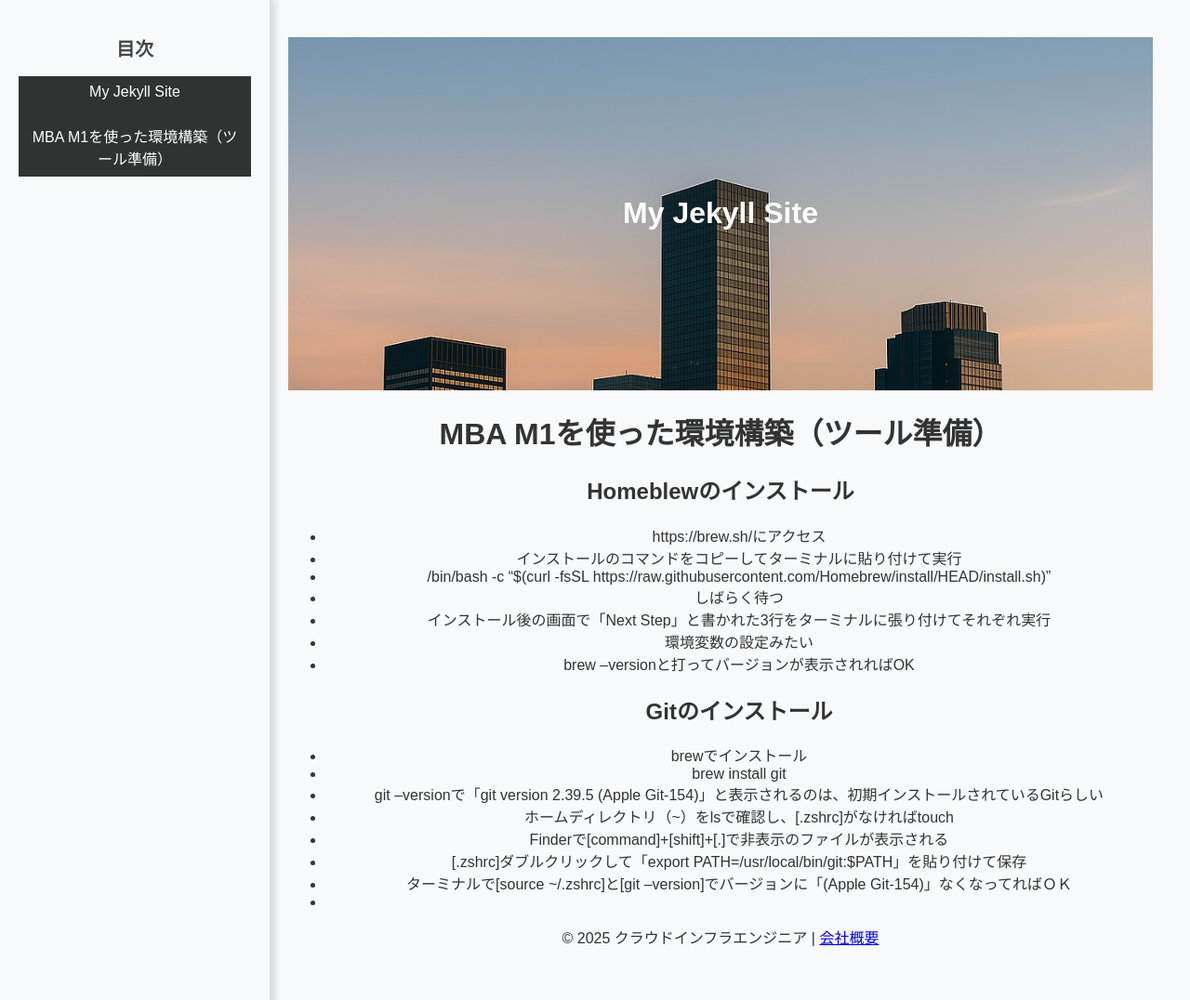
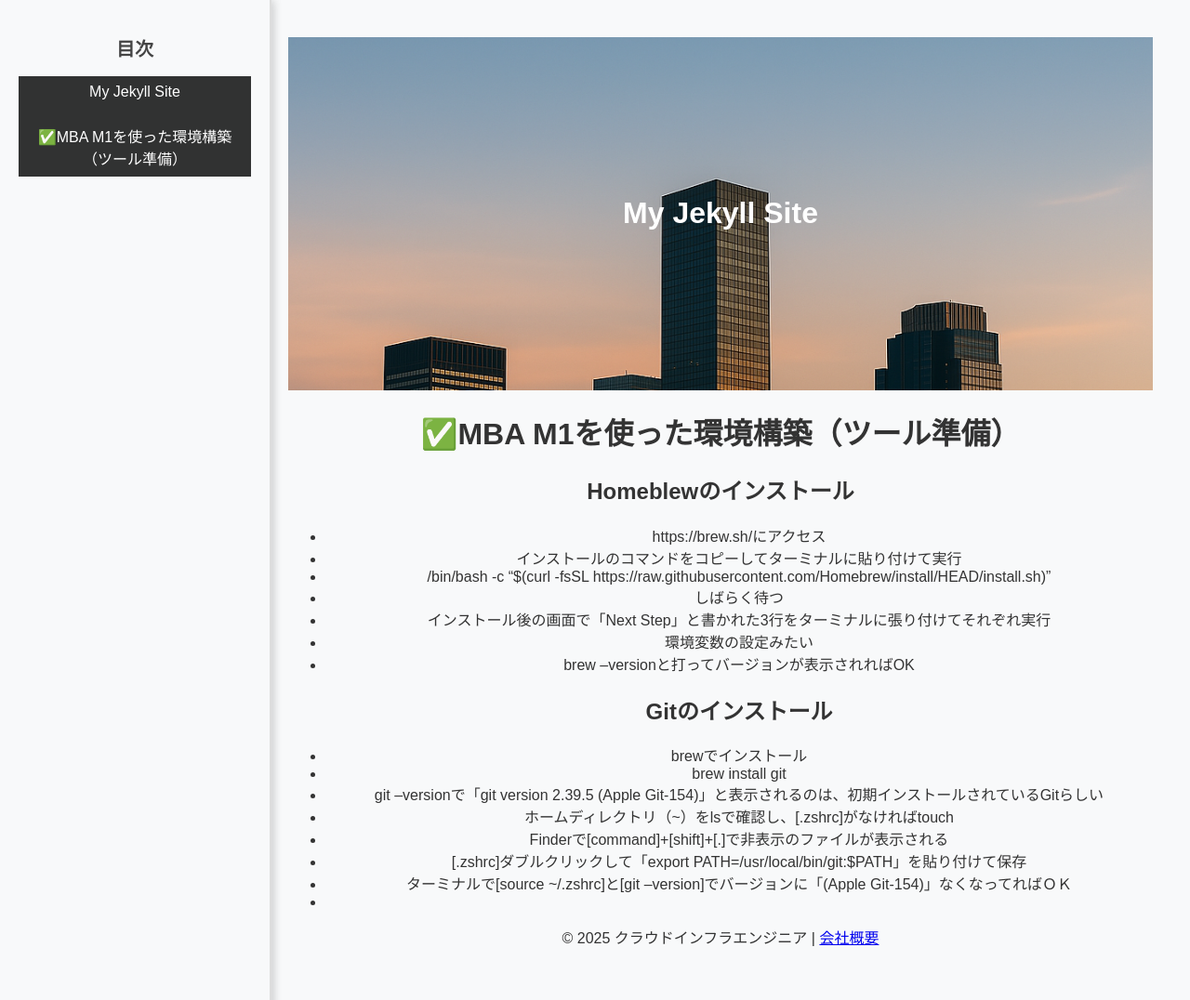
Before and after one commit to cloudrobo48/aws-cloud, a Jekyll site: the page built from docs/mac/mac-memo.md, in a window 1280 px wide and 1076 px high. Shown: the whole window at 93% size. Built offline with Jekyll 4.4.1, drawn with Linux system fonts in a browser that asks for light colours; our own code applies the rules of GitHub Pages for plain Markdown files.

```diff
--- a/docs/mac/mac-memo.md
+++ b/docs/mac/mac-memo.md
@@ -1,7 +1,7 @@
 ---
 layout: default
 ---
-# MBA M1を使った環境構築（ツール準備）
+# ✅MBA M1を使った環境構築（ツール準備）
 ## Homeblewのインストール
 - https://brew.sh/にアクセス
 - インストールのコマンドをコピーしてターミナルに貼り付けて実行
```
